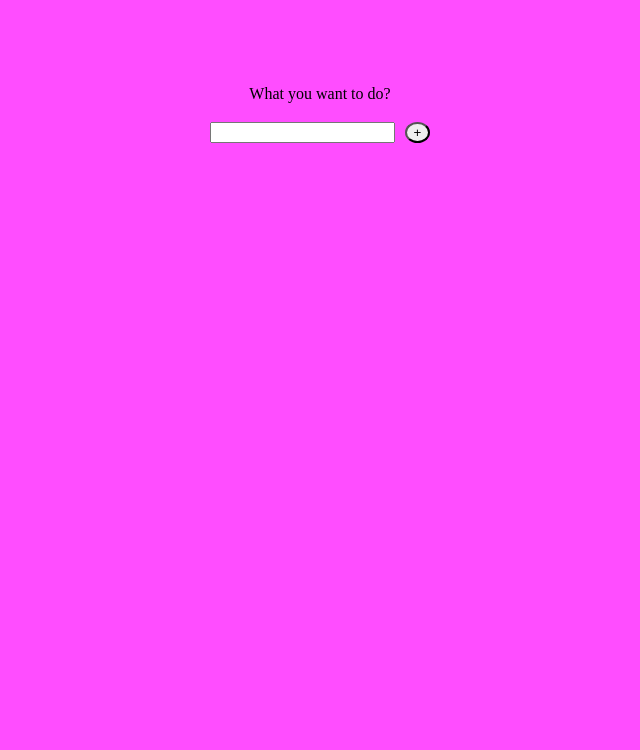
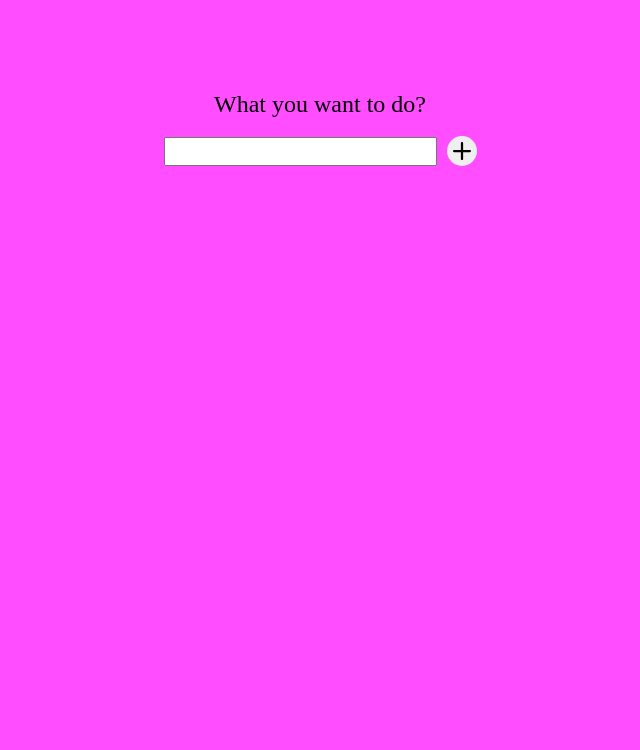
Before and after one commit to Ultima-dude/todo, a plain HTML site: page index.html in a window 1280 px wide. Shown: the part 100-850 px from the top of the page, without its empty margins (320-960 px from the left). Drawn offline with Linux system fonts and the light colour scheme.

Commit message:
чутка стилей с сксс

```diff
--- a/index.html
+++ b/index.html
@@ -15,7 +15,27 @@
         <label for="toDoInput">What you want to do?</label>
         <div class="formWrap">
           <input id="toDoInput" type="text" name="toDoInput" />
-          <input type="submit" value="+" />
+          <button>
+            <svg
+              xmlns="http://www.w3.org/2000/svg"
+              xmlns:xlink="http://www.w3.org/1999/xlink"
+              version="1.1"
+              id="Capa_1"
+              x="0px"
+              y="0px"
+              viewBox="0 0 512 512"
+              style="enable-background: new 0 0 512 512"
+              xml:space="preserve"
+              width="20"
+              height="20"
+            >
+              <g>
+                <path
+                  d="M480,224H288V32c0-17.673-14.327-32-32-32s-32,14.327-32,32v192H32c-17.673,0-32,14.327-32,32s14.327,32,32,32h192v192   c0,17.673,14.327,32,32,32s32-14.327,32-32V288h192c17.673,0,32-14.327,32-32S497.673,224,480,224z"
+                />
+              </g>
+            </svg>
+          </button>
         </div>
       </form>
     </main>
--- a/styles.scss
+++ b/styles.scss
@@ -9,7 +9,7 @@ body {
 
     h1 {
       margin-top: 50px;
-      font-size: 26px;
+      font-size: 32px;
       text-align: center;
     }
 
@@ -20,6 +20,7 @@ body {
       label {
         display: block;
         text-align: center;
+        font-size: 24px;
       }
 
       .formWrap {
@@ -32,25 +33,32 @@ body {
 
       #toDoInput {
         text-align: center;
+        font-size: 20px;
       }
 
-      input[type="submit"] {
+      button {
+        display: flex;
+        justify-content: center;
+        align-items: center;
         border-radius: 50%;
-        width: 25px;
+        border: medium none;
+        width: 30px;
+        height: 30px;
       }
     }
 
     .tasksContainer {
       display: flex;
       flex-direction: column;
-      justify-content: center;
+      align-items: center;
       gap: 10px;
 
       .taskContainer {
-        display: flex;
-        justify-content: center;
-        align-items: center;
-        gap: 5px;
+        background: #fff;
+        padding: 10px;
+        width: 40vw;
+        border-radius: 10px;
+        box-shadow: 0px 5px 10px black;
       }
     }
   }
```
Also changed, not shown: styles.css, 1 other file.
